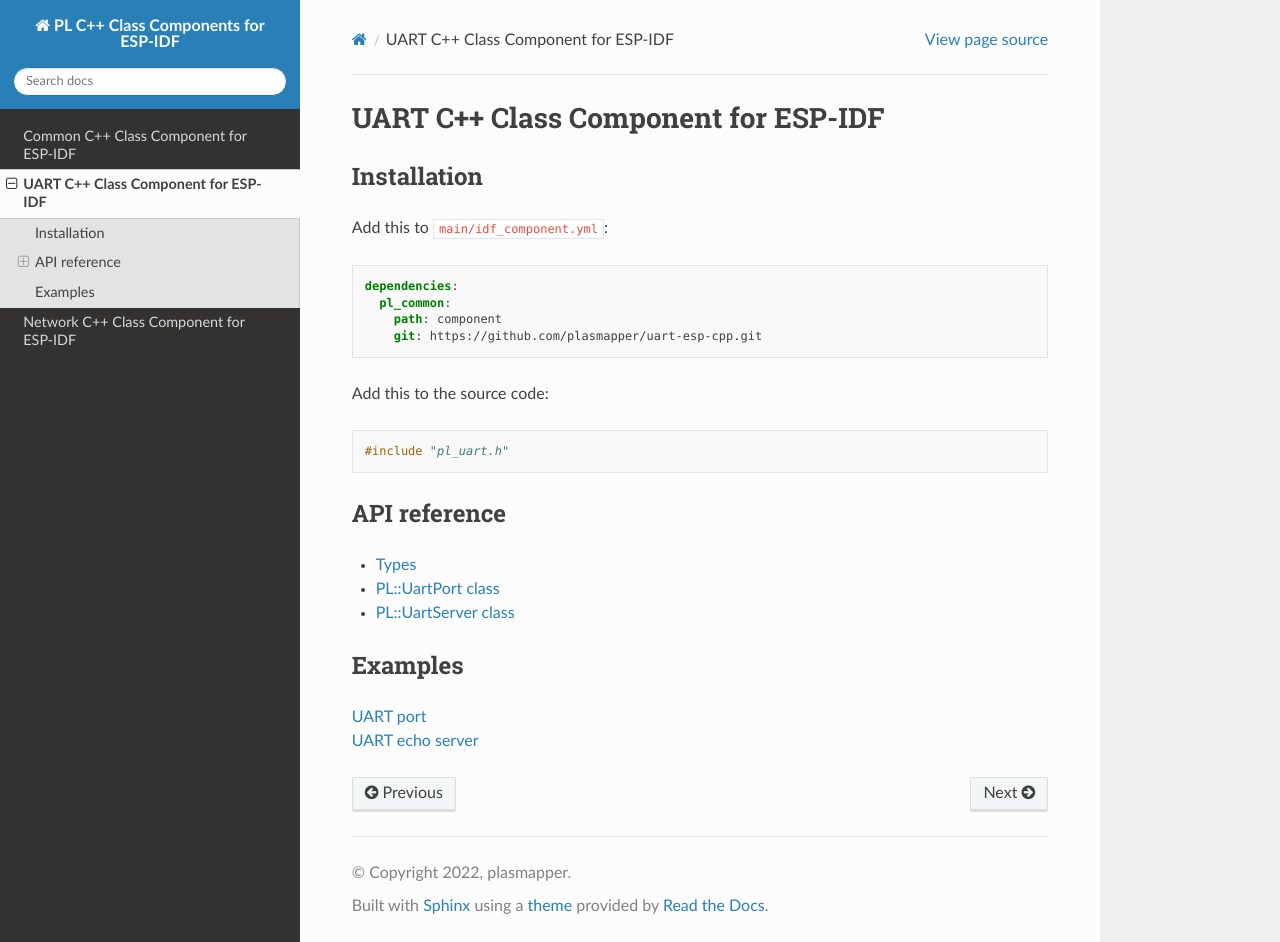
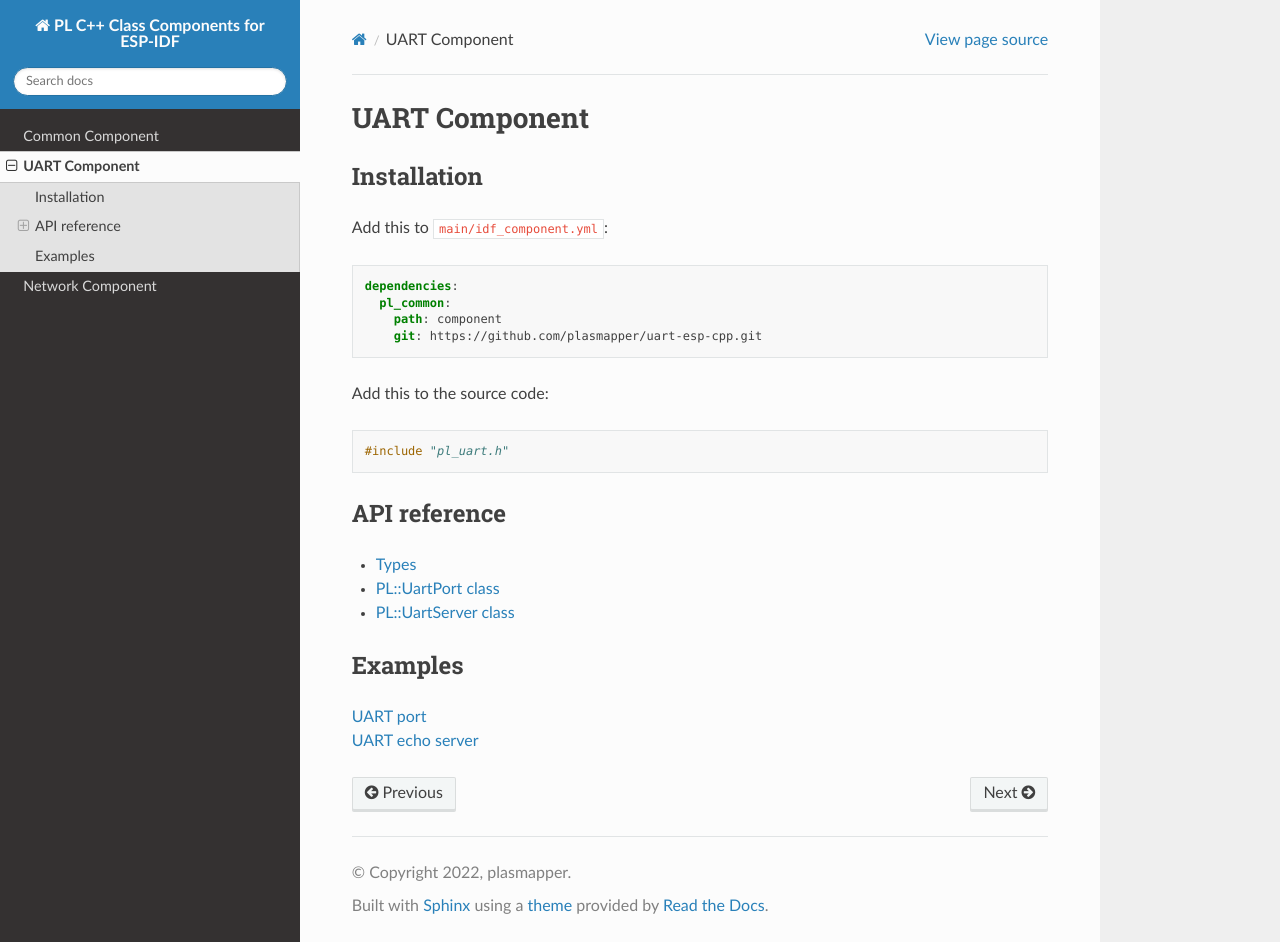
Before and after one commit to plasmapper/esp-cpp, a Sphinx documentation site: the page built from docs/source/uart/index.rst, in a window 1280 px wide and 942 px high. Built offline with Sphinx 7.4.7 and the Read the Docs theme 2.0.0, drawn with Linux system fonts in a browser that asks for light colours.

Commit message:
Changed component headers in docs

```diff
--- a/docs/source/common/index.rst
+++ b/docs/source/common/index.rst
@@ -1,5 +1,5 @@
-Common C++ Class Component for ESP-IDF
-======================================
+Common Component
+================
 
 Installation
 ------------
--- a/docs/source/network/index.rst
+++ b/docs/source/network/index.rst
@@ -1,5 +1,5 @@
-Network C++ Class Component for ESP-IDF
-=======================================
+Network Component
+=================
 
 Installation
 ------------
--- a/docs/source/uart/index.rst
+++ b/docs/source/uart/index.rst
@@ -1,5 +1,5 @@
-UART C++ Class Component for ESP-IDF
-====================================
+UART Component
+==============
 
 Installation
 ------------
```
